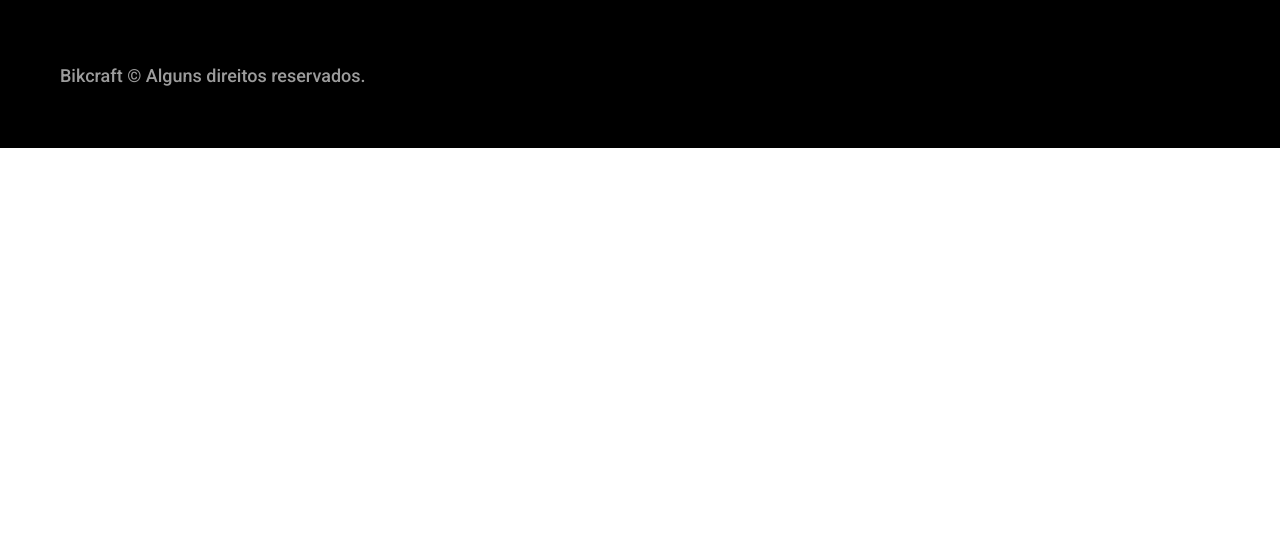
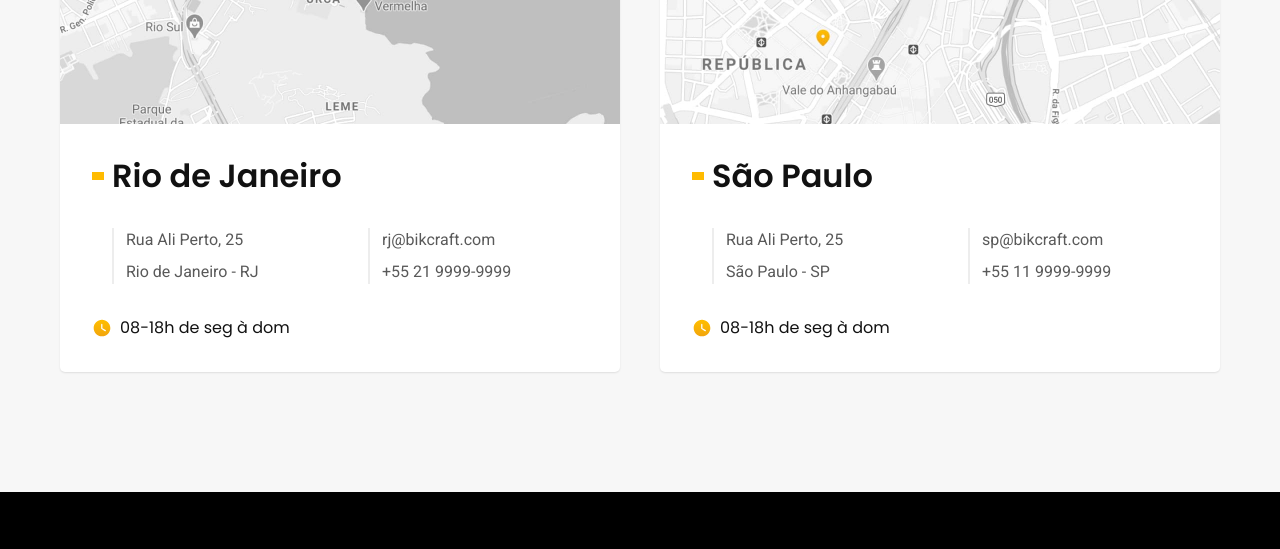
Before and after one commit to vinepereira/Projeto-06---Projeto-Bikcraft-Avancado-Origamid, a plain HTML site: page contato.html in a window 1280 px wide. Shown: the part 1286-1835 px from the top of the page. Before the commit the page ends 1434 px from the top, so only its background shows below. Drawn offline with Linux system fonts and the light colour scheme.

Commit message:
contato finalizado

```diff
--- a/assets/css/contato/lojas.css
+++ b/assets/css/contato/lojas.css
@@ -0,0 +1,85 @@
+.lojas {
+    display: grid;
+    grid-template-columns: 1fr 1fr;
+    gap: 0 40px;
+    padding-top: 120px;
+    padding-bottom: 120px;
+}
+
+.lojas h2 {
+    grid-column: 1/-1;
+    margin-bottom: 60px;
+}
+
+.lojas-item img {
+    border-radius: 4px 4px 0 0;
+}
+
+.lojas-item {
+    border-radius: 5px;
+    background-color: var(--cor-0);
+    box-shadow: 0 1px 2px rgba(0, 0, 0, .1);
+}
+
+.lojas-conteudo {
+    display: grid;
+    grid-template-columns: 1fr 1fr;
+    gap: 32px 16px;
+    padding: 32px;
+}
+
+.lojas-conteudo h3,
+.lojas-tempo  {
+    grid-column: 1/-1;
+}
+
+.lojas-conteudo h3 {
+    display: flex;
+    align-items: center;
+    gap: 8px;
+}
+
+.lojas-conteudo h3::before {
+    content: '';
+    display: inline-block;
+    width: 12px;
+    height: 8px;
+    background-color: var(--cor-p1);
+}
+
+.lojas-dados {
+    display: grid;
+    gap: 8px;
+    border-left: 2px solid var(--cor-2);
+    padding-left: 12px;
+    margin-left: 20px;
+}
+
+.lojas-tempo {
+    display: flex;
+    align-items: center;
+    gap: 8px;
+}
+
+@media (max-width:1000px) {
+    .lojas {
+        gap: 20px;
+        padding-top: 60px;
+        padding-bottom: 60px;
+    }
+    .lojas h2 {
+        margin-bottom: 32px;
+    }
+    .lojas-conteudo {
+        grid-template-columns: 1fr;
+    }
+}
+
+@media (max-width:600px) {
+    .lojas {
+        grid-template-columns: 1fr;
+    }
+    .lojas-conteudo {
+        grid-template-columns: 1fr 1fr;
+    }
+}
--- a/contato.html
+++ b/contato.html
@@ -79,8 +79,47 @@
                 </form>
             </section>
         </div>
+    </main>
 
-    </main>
+    <article class="lojas container">
+        <h2 class="font-1-xxl">Lojas locais<span class="cor-p1">.</span></h2>
+
+
+
+        <div class="lojas-item">
+            <img src="./assets/img/lojas/rj.jpg"
+                alt="Mapa marcando o endereço em Rua Ali Perto, 25 - Rio de Janeiro - RJ">
+            <div class="lojas-conteudo">
+                <h3 class="font-1-xl">Rio de Janeiro</h3>
+                <div class="lojas-dados font-2-s cor-8">
+                    <p>Rua Ali Perto, 25</p>
+                    <p>Rio de Janeiro - RJ</p>
+                </div>
+                <div class="lojas-dados font-2-s cor-8">
+                    <a href="mailto:rj@bikcraft.com">rj@bikcraft.com</a>
+                    <a href="tel:+55219999-9999">+55 21 9999-9999</a>
+                </div>
+                <p class="lojas-tempo font-1-s"><img src="./assets/img/icones/horario.svg" alt="">08-18h de seg à dom</img></p>
+            </div>
+        </div>
+        <div class="lojas-item">
+            <img src="./assets/img/lojas/sp.jpg"
+                alt="Mapa marcando o endereço em Rua Ali Perto, 25 - Rio de Janeiro - RJ">
+            <div class="lojas-conteudo">
+                <h3 class="font-1-xl">São Paulo</h3>
+                <div class="lojas-dados font-2-s cor-8">
+                    <p>Rua Ali Perto, 25</p>
+                    <p>São Paulo - SP</p>
+                </div>
+                <div class="lojas-dados font-2-s cor-8">
+                    <a href="mailto:sp@bikcraft.com">sp@bikcraft.com</a>
+                    <a href="tel:+55119999-9999">+55 11 9999-9999</a>
+                </div>
+                <p class="lojas-tempo font-1-s"><img src="./assets/img/icones/horario.svg" alt="">08-18h de seg à dom</img></p>
+            </div>
+        </div>
+
+    </article>
 
     <footer class="footer-bg">
         <div class="footer container">
```
